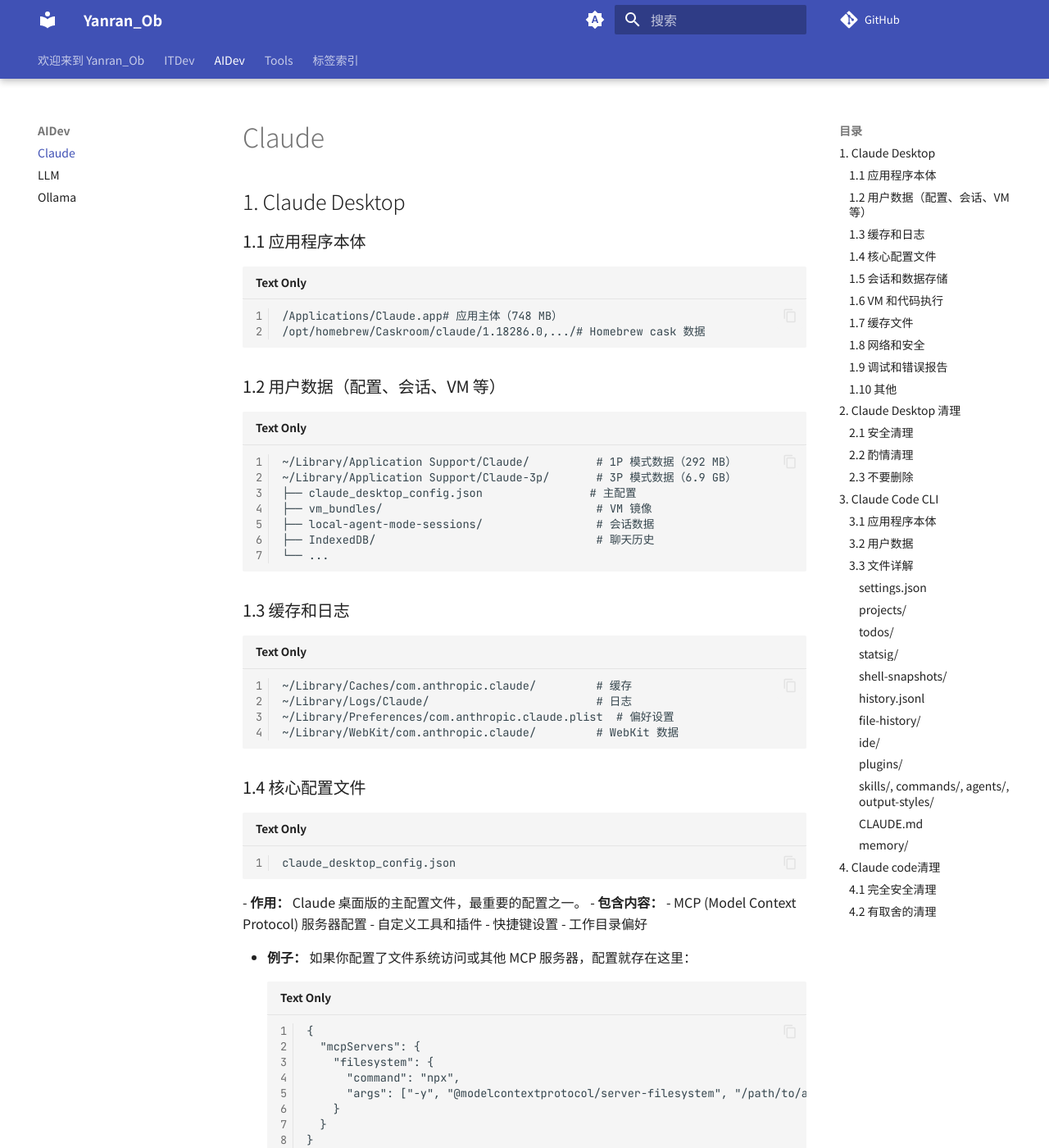
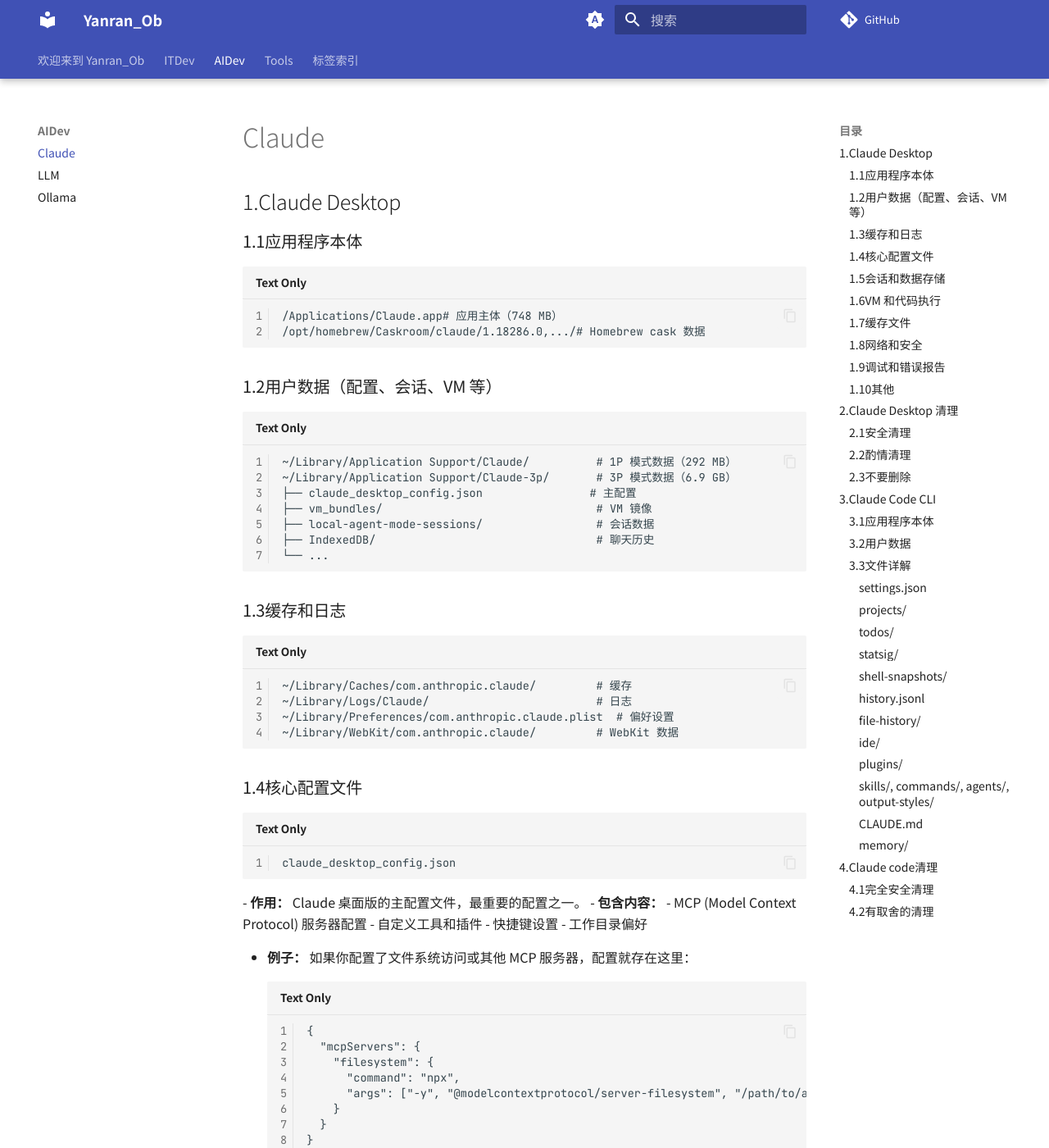
Before and after one commit to yanran425/Yanran425_Ob, an MkDocs documentation site: the page built from docs/AIDev/Claude.md, in a window 1280 px wide and 1400 px high. Shown: the whole window at 82% size. Built offline with MkDocs 1.6.1 and Material for MkDocs 9.7.7, drawn with Linux system fonts in a browser that asks for light colours; comment, search, counter and statistics services are not loaded; some of the changed text lies outside the part shown.

Commit message:
PUSH NOTE : Claude.md

````diff
--- a/docs/AIDev/Claude.md
+++ b/docs/AIDev/Claude.md
@@ -30,7 +30,7 @@
 └── ...
 ```
 
-### 1.3 缓存和日志
+### 1.3缓存和日志
 
 ```
 ~/Library/Caches/com.anthropic.claude/         # 缓存
@@ -39,7 +39,7 @@
 ~/Library/WebKit/com.anthropic.claude/         # WebKit 数据
 ```
 
-### 1.4 核心配置文件
+### 1.4核心配置文件
 
 ```
 claude_desktop_config.json
@@ -88,7 +88,7 @@
 
 - **能否清理：** 删了会重置为默认设置
 
-### 1.5 会话和数据存储
+### 1.5会话和数据存储
 
 ```
 
@@ -161,7 +161,7 @@
 	- UI 临时数据
 - **能否清理：** 关闭应用后可以清理
 
-### 1.6 VM 和代码执行
+### 1.6VM 和代码执行
 
 ```
 vm_bundles/
@@ -196,7 +196,7 @@
 - **例子：** 当你让 Claude 在隔离的 Git worktree 中工作时，信息记录在这里。
 - **能否清理：** 如果不用 worktree 功能可以删
 
-### 1.7 缓存文件
+### 1.7缓存文件
 
 ```
 Cache/
@@ -230,7 +230,7 @@
 - **作用：** 文件缓存索引。
 - **能否清理：** 安全清理
 
-### 1.8 网络和安全
+### 1.8网络和安全
 
 ```
 Cookies
@@ -272,7 +272,7 @@
 
 - **能否清理：** 建议不删
 
-### 1.9 调试和错误报告
+### 1.9调试和错误报告
 
 ```
 Crashpad/
@@ -291,7 +291,7 @@
 	- 性能监控数据
 **能否清理：** 完全安全
 
-### 1.10 其他
+### 1.10其他
 
 ```
 window-state.json
@@ -324,9 +324,9 @@
 
 - **能否清理：** 通常可以清理
 
-## 2. Claude Desktop 清理
+## 2.Claude Desktop 清理
 
-### 2.1 安全清理
+### 2.1安全清理
 
 ```bash
 
@@ -355,7 +355,7 @@
 rm -f .DS_Store
 ```
 
-### 2.2 酌情清理
+### 2.2酌情清理
 
 ```bash
 ## 2.2.1 旧的会话数据（先查看大小）
@@ -382,7 +382,7 @@
 rm -f ~/Library/Application\ Support/Claude-3p/DIPS-wal
 ```
 
-###  2.3 不要删除
+###  2.3不要删除
 
 ```bash
 # VM 镜像
@@ -411,9 +411,9 @@
 ~/Library/Preferences/com.anthropic.claude.plist  # 系统偏好
 ```
 
-## 3. Claude Code CLI
+## 3.Claude Code CLI
 
-### 3.1 应用程序本体
+### 3.1应用程序本体
 
 ```
 /opt/homebrew/Caskroom/claude-code/2.1.169/    # 二进制文件（221.9 MB）
@@ -422,7 +422,7 @@
 /opt/homebrew/bin/claude                       # 符号链接（指向上面）
 ```
 
-### 3.2 用户数据
+### 3.2用户数据
 
 ```
 ~/.claude/
@@ -443,7 +443,7 @@
 └── memory/                          # 记忆数据
 ```
 
-### 3.3 文件详解
+### 3.3文件详解
 
 #### `settings.json`
 
@@ -585,9 +585,9 @@
 - **作用：** 结构化的记忆存储
 - **能删吗：** 会丢失记忆数据
 
-## 4. Claude code清理
+## 4.Claude code清理
 
-### 4.1 完全安全清理
+### 4.1完全安全清理
 
 - 不影响任何功能，自动重建
 
@@ -612,7 +612,7 @@
 rm -rf ~/Library/Saved\ Application\ State/com.anthropic.claude-code.savedState/ 2>/dev/null
 ```
 
-### 4.2 有取舍的清理
+### 4.2有取舍的清理
 
 - 会丢失历史记录，但不影响功能
 
````
Also changed, not shown: other parts of docs/AIDev/Claude.md (+4 -4 lines).
